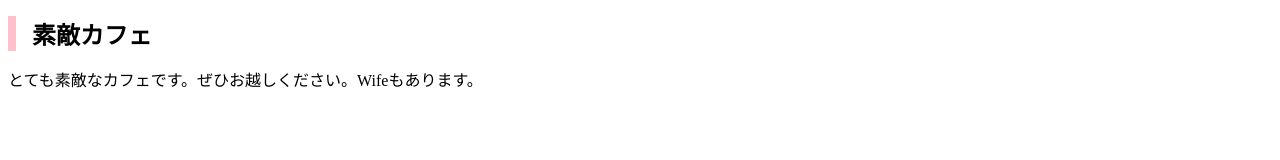
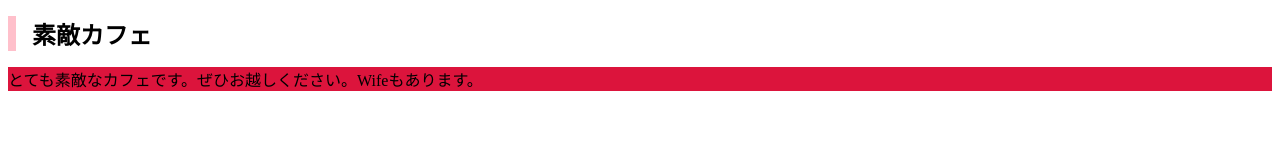
Before and after one commit to dogdogdogs/mycafe, a plain HTML site: page index.html in a window 1280 px wide. Drawn offline with Linux system fonts and the light colour scheme.

Commit message:
Add files via upload

```diff
--- a/css/style.css
+++ b/css/style.css
@@ -3,3 +3,6 @@ h1 {
   border-left: 8px solid pink;
   padding-left: 16px;
 }
+p {
+  background: crimson;
+}
```
